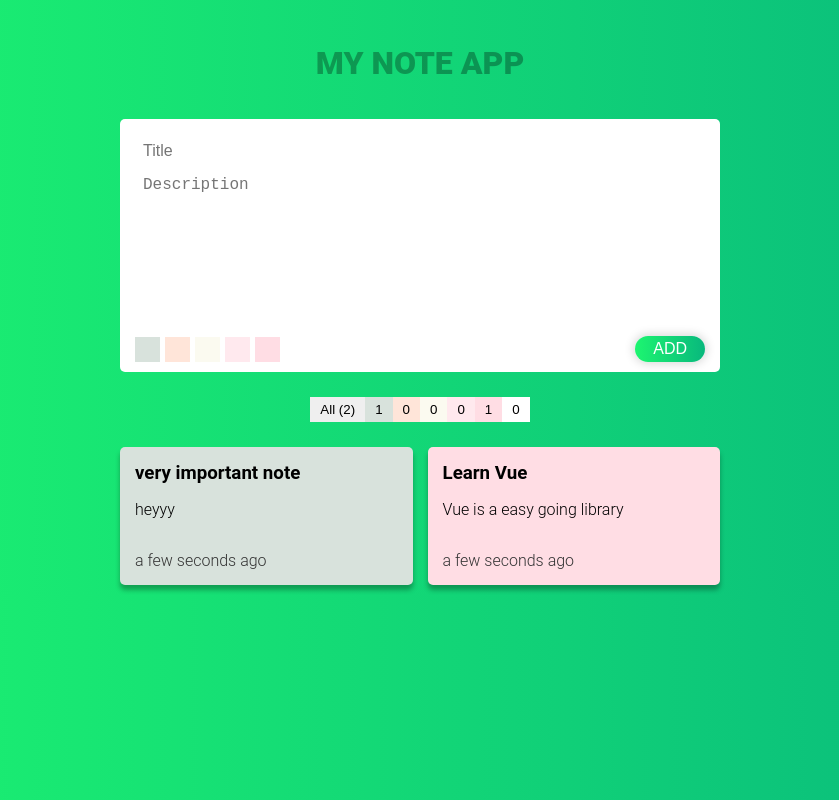
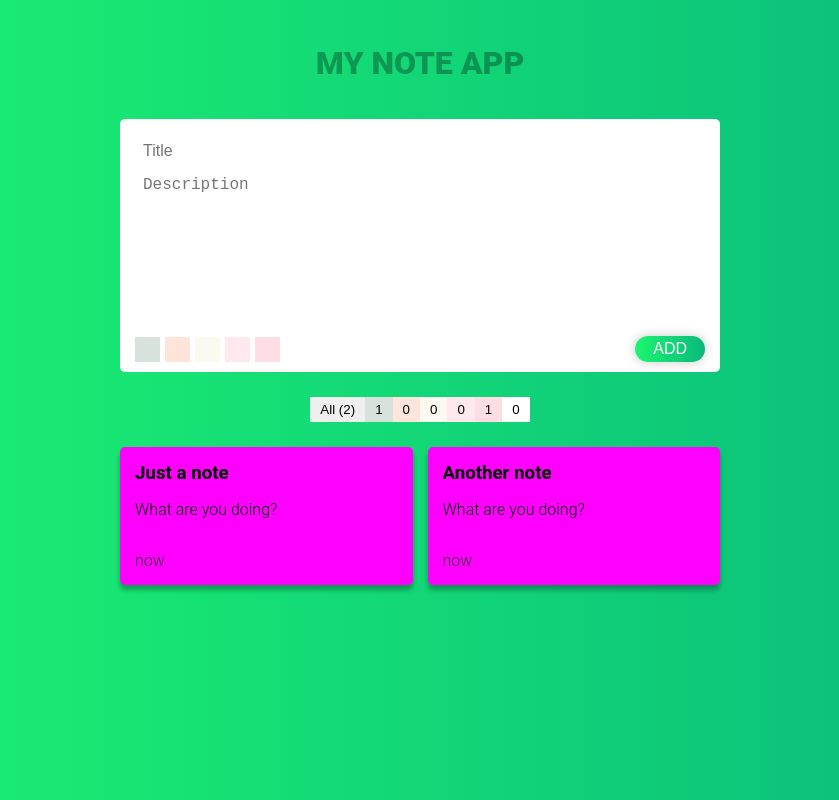
Before and after one commit to appl4e/notesVue3, a Vue app: page / in a window 1280 px wide. Shown: the whole page, without its empty margins (220-1059 px from the left). Built offline with nearby package versions, Linux system fonts and the light colour scheme.

Commit message:
notes dynamic with vuex

```diff
--- a/package.json
+++ b/package.json
@@ -8,7 +8,8 @@
     "preview": "vite preview"
   },
   "dependencies": {
-    "vue": "^3.2.25"
+    "vue": "^3.2.25",
+    "vuex": "^4.0.2"
   },
   "devDependencies": {
     "@vitejs/plugin-vue": "^2.2.0",
--- a/src/App.vue
+++ b/src/App.vue
@@ -1,10 +1,23 @@
-<script setup>
+<script>
 // This starter template is using Vue 3 <script setup> SFCs
 // Check out https://v3.vuejs.org/api/sfc-script-setup.html#sfc-script-setup
 import NoteEditor from './components/NoteEditor.vue'
-import Notes from './components/Notes.vue'
+import Note from './components/Note.vue'
 import Filter from './components/Filter.vue'
 import Layout from './components/Layout.vue'
+import { mapState } from 'vuex';
+
+export default {
+  components: {
+    NoteEditor,
+    Note,
+    Filter,
+    Layout
+  },
+  computed: {
+    ...mapState(['notes']),
+  },
+};
 </script>
 
 <template>
@@ -13,6 +26,8 @@ import Layout from './components/Layout.vue'
 
     <NoteEditor />
     <Filter />
-    <Notes />
+    <div class="notes">
+      <Note v-for="note in notes" :key="note.id" :note="note" />
+    </div>
   </Layout>
 </template>
--- /dev/null
+++ b/src/components/Note.vue
@@ -0,0 +1,22 @@
+<script>
+export default {
+  props: ["note"],
+  methods: {
+    remove() {
+      this.$store.commit('deleteNote', this.note.id);
+    }
+  }
+}
+</script>
+<template>
+  <div class="note" :style="{ 'background-color': note.color }">
+    <div>
+      <h3 class="title">{{ note.title }}</h3>
+      <p>{{ note.desc }}</p>
+    </div>
+    <p class="time">{{ note.time }}</p>
+    <div class="buttons">
+      <button class="delete" @click="remove">×</button>
+    </div>
+  </div>
+</template>
--- a/src/components/Notes.vue
+++ /dev/null
@@ -1,24 +0,0 @@
-<template>
-  <div class="notes">
-    <div class="note" style="background-color: rgb(216, 226, 220)">
-      <div>
-        <h3 class="title">very important note</h3>
-        <p>heyyy</p>
-      </div>
-      <p class="time">a few seconds ago</p>
-      <div class="buttons">
-        <button class="delete">×</button>
-      </div>
-    </div>
-    <div class="note" style="background-color: rgb(255, 221, 228)">
-      <div>
-        <h3 class="title">Learn Vue</h3>
-        <p>Vue is a easy going library</p>
-      </div>
-      <p class="time">a few seconds ago</p>
-      <div class="buttons">
-        <button class="delete">×</button>
-      </div>
-    </div>
-  </div>
-</template>
--- a/src/main.js
+++ b/src/main.js
@@ -1,5 +1,9 @@
 import { createApp } from 'vue'
 import App from './App.vue'
 import './assets/app.scss'
+import store from './store';
 
-createApp(App).mount('#app')
+const app = createApp(App);
+app.use(store);
+
+app.mount('#app');
--- /dev/null
+++ b/src/store/index.js
@@ -0,0 +1,32 @@
+import {createStore} from 'vuex'
+
+// Create a new store instance.
+const store = createStore({
+  state(){
+    return{
+      notes: [
+        {
+          id: 1,
+          title: "Just a note",
+          desc: "What are you doing?",
+          color: "#ff00ff",
+          time: "now"
+        },
+        {
+          id: 2,
+          title: "Another note",
+          desc: "What are you doing?",
+          color: "#ff00ff",
+          time: "now"
+        }
+      ]
+    }
+  },
+  mutations: {
+    deleteNote(state, id){
+      state.notes = state.notes.filter((note) => note.id != id);
+    }
+  }
+});
+
+export default store;
```
Also changed, not shown: 1 other file (tests, documents, lock files or other folders).
